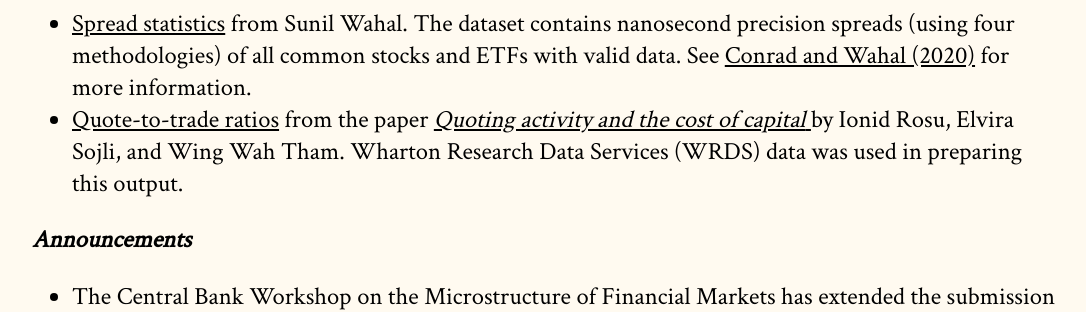
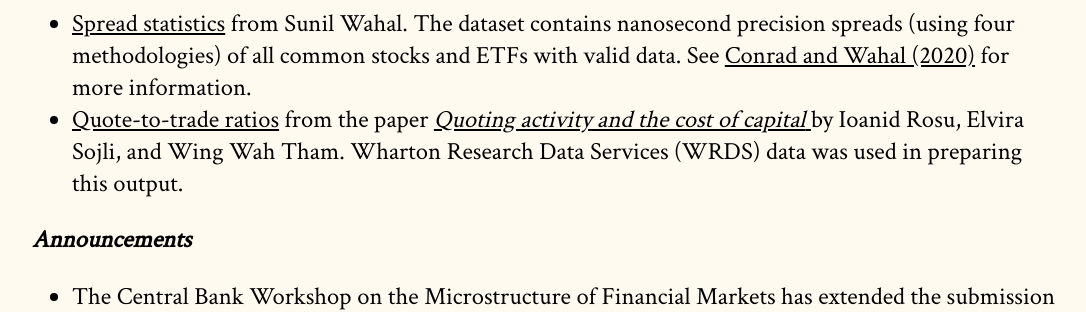
Before and after one commit to cpfiffer/microstructure.exchange, a Jekyll site: the page built from index.md, in a window 1280 px wide and 900 px high, scrolled down 2727 px. Shown: the part 356-668 px from the top of the window, without its empty margins (96-1182 px from the left). Built offline with Jekyll 4.4.1, drawn with Linux system fonts in a browser that asks for light colours; some web fonts are replaced.

Commit message:
Update index.md

```diff
--- a/index.md
+++ b/index.md
@@ -58,7 +58,7 @@ The Microstructure Exchange will host resources, tools, and data for microstruct
 ### Data
 
 - [Spread statistics](https://research.wpcarey.asu.edu/investment-engineering/spread-statistics/) from Sunil Wahal. The dataset contains nanosecond precision spreads (using four methodologies) of all common stocks and ETFs with valid data. See [Conrad and Wahal (2020)](https://www.sciencedirect.com/science/article/pii/S0304405X19302272?casa_token=J1PxSM5ItqgAAAAA:mpytum5FSdQUbwVAkfsWEJE-mg3vY29IfeZXa7rYB1B_KV9RFAsumYYcuHWf7UdhONaoTfCzlsE) for more information.
-- [Quote-to-trade ratios](https://drive.google.com/file/d/1H8wMvA_59-N5Y_xiDPGTbpBsX5BFwOIV/view) from the paper [_Quoting activity and the cost of capital_ ](https://papers.ssrn.com/sol3/papers.cfm?abstract_id=3005928) by Ionid Rosu, Elvira Sojli, and Wing Wah Tham. Wharton Research Data Services (WRDS) data was used in preparing this output.
+- [Quote-to-trade ratios](https://drive.google.com/file/d/1H8wMvA_59-N5Y_xiDPGTbpBsX5BFwOIV/view) from the paper [_Quoting activity and the cost of capital_ ](https://papers.ssrn.com/sol3/papers.cfm?abstract_id=3005928) by Ioanid Rosu, Elvira Sojli, and Wing Wah Tham. Wharton Research Data Services (WRDS) data was used in preparing this output.
 
 ### Announcements
 
```
